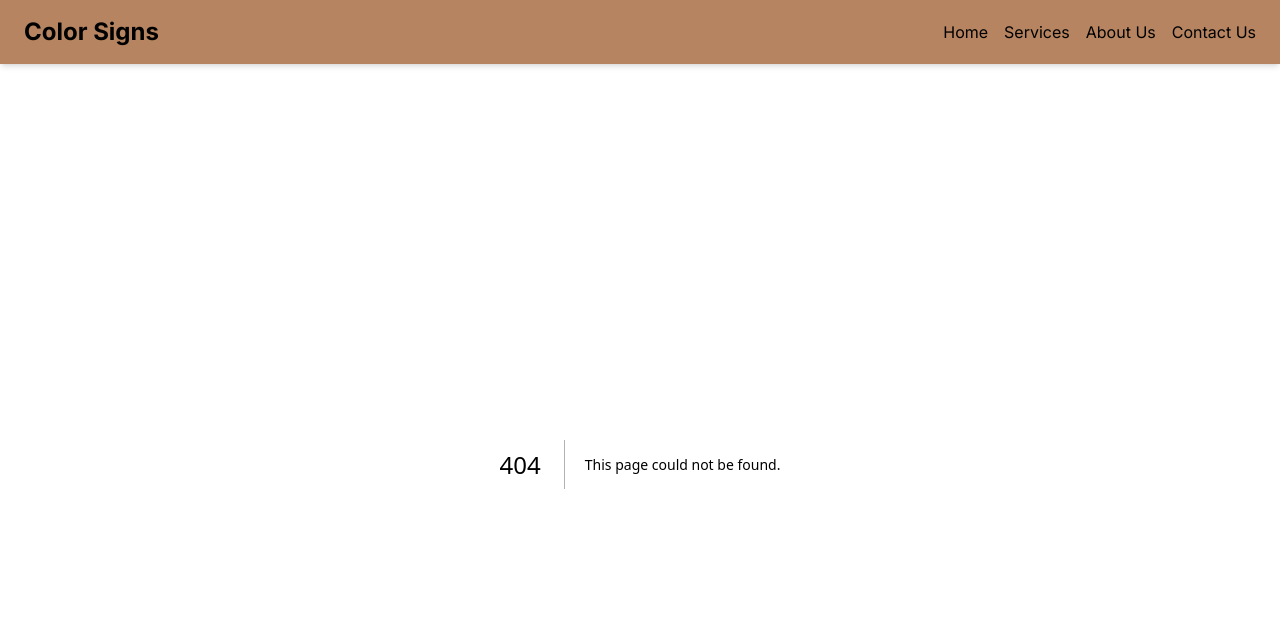
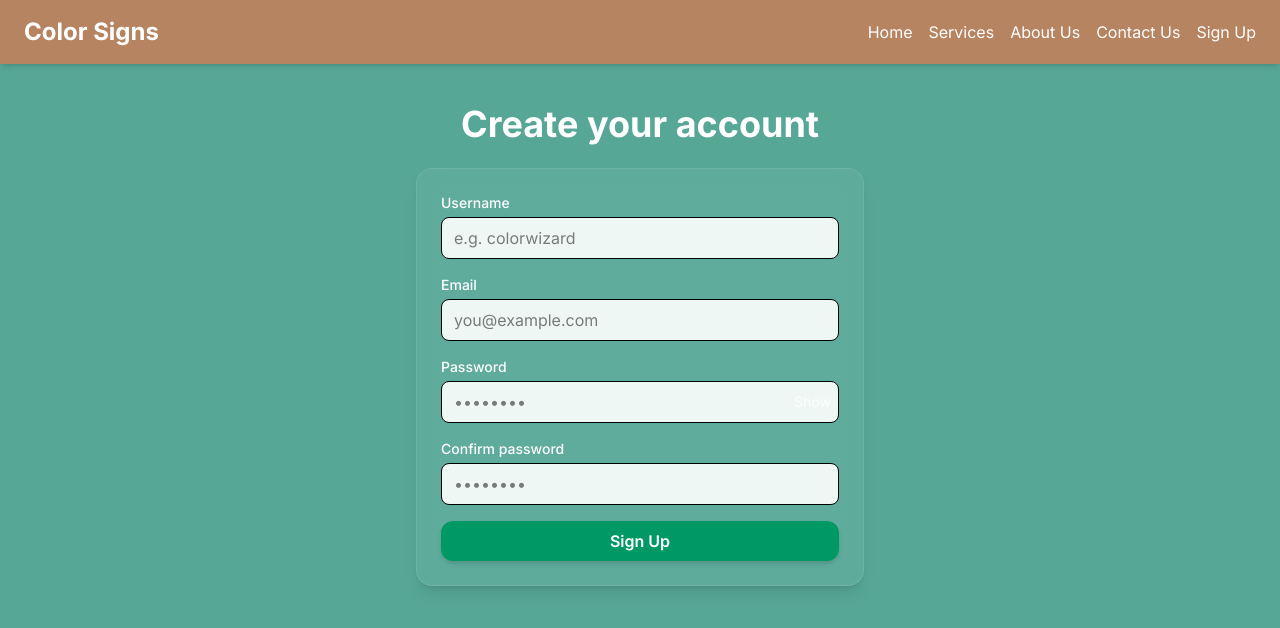
Before and after one commit to Dm4rt/colorsigns-platform, a Next.js app: page /signup in a window 1280 px wide. Before the commit this address had no page. Shown: the top 628 px of the page. Built offline with nearby package versions, Linux system fonts and the light colour scheme; no server answers.

Commit message:
made simple page with sign up feature for firebase

```diff
--- a/app/contact/page.tsx
+++ b/app/contact/page.tsx
@@ -1,4 +1,4 @@
-export default function AboutPage() { // Remember to change the function name!
+export default function ContactPage() { // Remember to change the function name!
   return (
     <main className="flex min-h-screen flex-col items-center p-24">
       <h1 className="text-4xl font-bold">Contact Us</h1>
--- /dev/null
+++ b/app/signup/page.tsx
@@ -0,0 +1,121 @@
+'use client';
+
+import { useState } from 'react';
+import { useRouter } from 'next/navigation';
+import { signUpUser } from '../../lib/auth';
+
+export default function SignUpPage() {
+  const router = useRouter();
+  const [form, setForm] = useState({ username: '', email: '', password: '', confirm: '' });
+  const [showPw, setShowPw] = useState(false);
+  const [loading, setLoading] = useState(false);
+  const [error, setError] = useState<string | null>(null);
+  const [successMsg, setSuccessMsg] = useState<string | null>(null);
+
+  const onChange = (e: React.ChangeEvent<HTMLInputElement>) => {
+    setForm((f) => ({ ...f, [e.target.name]: e.target.value }));
+  };
+
+  const onSubmit = async (e: React.FormEvent) => {
+    e.preventDefault();
+    setError(null);
+    setSuccessMsg(null);
+
+    // basic client-side checks
+    if (!form.username.trim()) return setError('Please enter a username.');
+    if (!form.email.trim()) return setError('Please enter an email.');
+    if (form.password.length < 6) return setError('Password must be at least 6 characters.');
+    if (form.password !== form.confirm) return setError('Passwords do not match.');
+
+    setLoading(true);
+    const res = await signUpUser(form.username.trim(), form.email.trim(), form.password);
+    setLoading(false);
+
+    if (!res.success) {
+      setError(res.error ?? 'Sign up failed. Please try again.');
+      return;
+    }
+
+    setSuccessMsg('Account created! Redirecting…');
+    // optional: redirect after a short pause
+    setTimeout(() => router.push('/'), 800);
+  };
+
+  return (
+    <main className="flex min-h-screen flex-col items-center p-6 sm:p-10">
+      <h1 className="text-3xl sm:text-4xl font-bold">Create your account</h1>
+
+      <form
+        onSubmit={onSubmit}
+        className="mt-6 w-full max-w-md rounded-2xl p-6 shadow-lg bg-white/5 backdrop-blur-md border border-white/10"
+      >
+        <label className="block text-sm font-medium mb-1" htmlFor="username">Username</label>
+        <input
+          id="username"
+          name="username"
+          value={form.username}
+          onChange={onChange}
+          className="w-full rounded-lg border px-3 py-2 mb-4 bg-white/90 text-black"
+          placeholder="e.g. colorwizard"
+          autoComplete="username"
+        />
+
+        <label className="block text-sm font-medium mb-1" htmlFor="email">Email</label>
+        <input
+          id="email"
+          name="email"
+          type="email"
+          value={form.email}
+          onChange={onChange}
+          className="w-full rounded-lg border px-3 py-2 mb-4 bg-white/90 text-black"
+          placeholder="you@example.com"
+          autoComplete="email"
+        />
+
+        <label className="block text-sm font-medium mb-1" htmlFor="password">Password</label>
+        <div className="relative mb-4">
+          <input
+            id="password"
+            name="password"
+            type={showPw ? 'text' : 'password'}
+            value={form.password}
+            onChange={onChange}
+            className="w-full rounded-lg border px-3 py-2 bg-white/90 text-black pr-12"
+            placeholder="••••••••"
+            autoComplete="new-password"
+          />
+          <button
+            type="button"
+            onClick={() => setShowPw((s) => !s)}
+            className="absolute right-2 top-1/2 -translate-y-1/2 text-sm opacity-80"
+          >
+            {showPw ? 'Hide' : 'Show'}
+          </button>
+        </div>
+
+        <label className="block text-sm font-medium mb-1" htmlFor="confirm">Confirm password</label>
+        <input
+          id="confirm"
+          name="confirm"
+          type={showPw ? 'text' : 'password'}
+          value={form.confirm}
+          onChange={onChange}
+          className="w-full rounded-lg border px-3 py-2 mb-4 bg-white/90 text-black"
+          placeholder="••••••••"
+          autoComplete="new-password"
+        />
+
+        {error && <p className="text-red-500 text-sm mb-3">{error}</p>}
+        {successMsg && <p className="text-green-500 text-sm mb-3">{successMsg}</p>}
+
+        <button
+          type="submit"
+          disabled={loading}
+          className="w-full rounded-xl py-2 font-semibold shadow-md disabled:opacity-60 disabled:cursor-not-allowed bg-emerald-600 text-white hover:brightness-110 transition"
+        >
+          {loading ? 'Creating account…' : 'Sign Up'}
+        </button>
+      </form>
+    </main>
+  );
+}
--- a/components/Header.tsx
+++ b/components/Header.tsx
@@ -14,6 +14,7 @@ export default function Header() {
                     <Link href="/services" className="text-white-600 hover:text-blue-500">Services</Link>
                     <Link href="/about" className="text-white-600 hover:text-blue-500">About Us</Link>
                     <Link href="/contact" className="text-white-600 hover:text-blue-500">Contact Us</Link>
+                    <Link href="/signup" className="text-white-600 hover:text-blue-500">Sign Up</Link>
                     {/* Add links to About and Contact pages later */}
                 </div>
             </nav>
--- /dev/null
+++ b/lib/auth.ts
@@ -0,0 +1,47 @@
+import { getAuth, createUserWithEmailAndPassword, AuthError } from 'firebase/auth';
+import { getFirestore, doc, setDoc, serverTimestamp } from 'firebase/firestore';
+import { app } from './firebase'; // Corrected import path
+
+const auth = getAuth(app);
+const db = getFirestore(app);
+
+/**
+ * Creates a new user in Firebase Auth and a corresponding document in Firestore.
+ * @param {string} username - The user's chosen username.
+ * @param {string} email - The user's email address.
+ * @param {string} password - The user's password.
+ * @returns {Promise<{success: boolean, error: string | null}>} - An object indicating success or failure.
+ */
+ // Add types to the function parameters 👇
+export async function signUpUser(username: string, email: string, password: string) {
+  try {
+    // Step 1: Create the user in Firebase Authentication
+    const userCredential = await createUserWithEmailAndPassword(auth, email, password);
+    const user = userCredential.user;
+
+    // Step 2: If the user was created successfully, create their profile in Firestore.
+    await setDoc(doc(db, 'users', user.uid), {
+      username: username,
+      email: email,
+      createdAt: serverTimestamp(),
+    });
+
+    return { success: true, error: null };
+
+  } catch (error) {
+    // Step 3: Catch and handle errors
+    const authError = error as AuthError; // Type assertion for better error handling
+    let errorMessage = 'An unknown error occurred. Please try again.';
+
+    if (authError.code === 'auth/email-already-in-use') {
+      errorMessage = 'This email address is already in use.';
+    } else if (authError.code === 'auth/weak-password') {
+      errorMessage = 'The password must be at least 6 characters long.';
+    } else if (authError.code === 'auth/invalid-email') {
+        errorMessage = 'Please enter a valid email address.';
+    }
+
+    console.error("Firebase SignUp Error:", authError.message);
+    return { success: false, error: errorMessage };
+  }
+}
--- /dev/null
+++ b/lib/firebase.ts
@@ -0,0 +1,21 @@
+import { initializeApp, getApps, getApp } from "firebase/app";
+import { getFirestore } from "firebase/firestore";
+import { getStorage } from "firebase/storage";
+
+//Firebase configuration, using environment variables
+const firebaseConfig = {
+  apiKey: process.env.NEXT_PUBLIC_FIREBASE_API_KEY,
+  authDomain: process.env.NEXT_PUBLIC_FIREBASE_AUTH_DOMAIN,
+  projectId: process.env.NEXT_PUBLIC_FIREBASE_PROJECT_ID,
+  storageBucket: process.env.NEXT_PUBLIC_FIREBASE_STORAGE_BUCKET,
+  messagingSenderId: process.env.NEXT_PUBLIC_FIREBASE_MESSAGING_SENDER_ID,
+  appId: process.env.NEXT_PUBLIC_FIREBASE_APP_ID,
+};
+
+// Initialize Firebase for SSR
+const app = !getApps().length ? initializeApp(firebaseConfig) : getApp();
+const db = getFirestore(app);
+const storage = getStorage(app);
+
+// This line is the most important part. It makes `app` available to other files.
+export { app, db, storage };
```
Also changed, not shown: package.json (+6 -5 lines), 1 other file (tests, documents, lock files or other folders).
